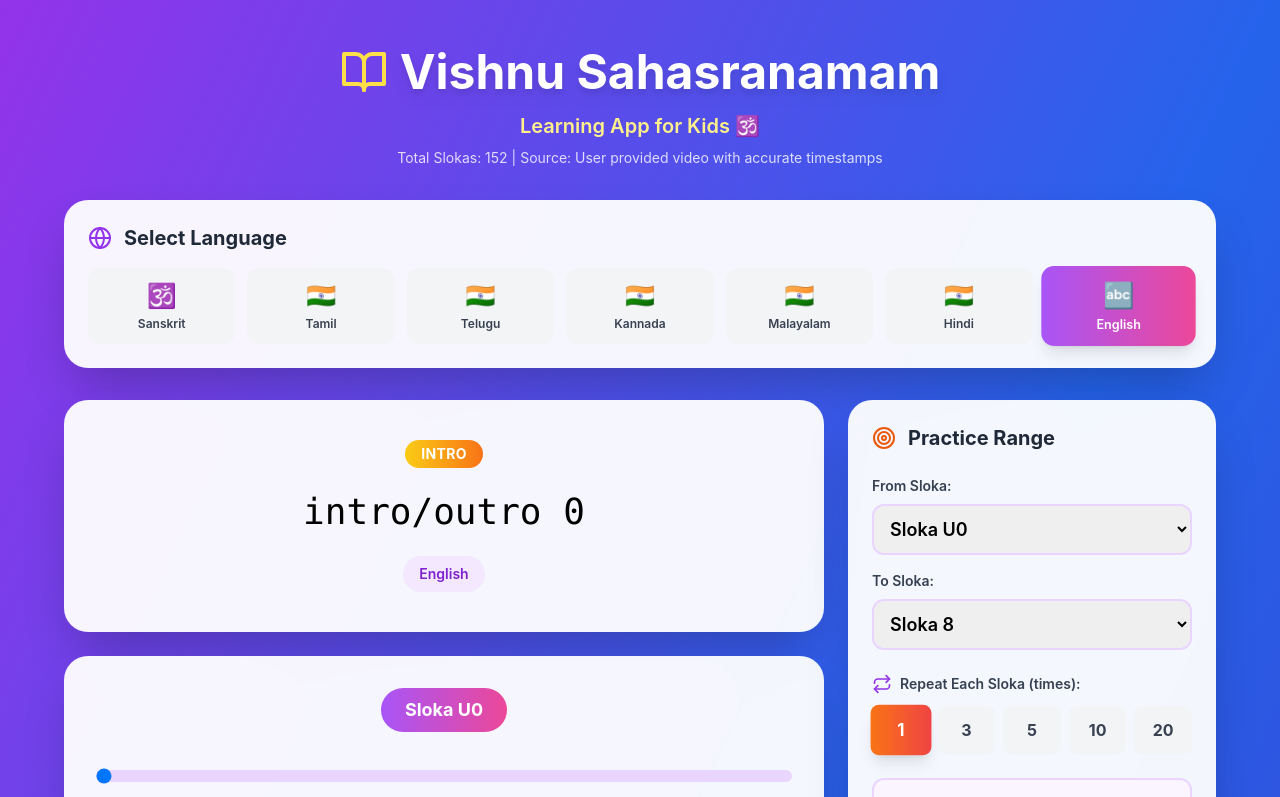
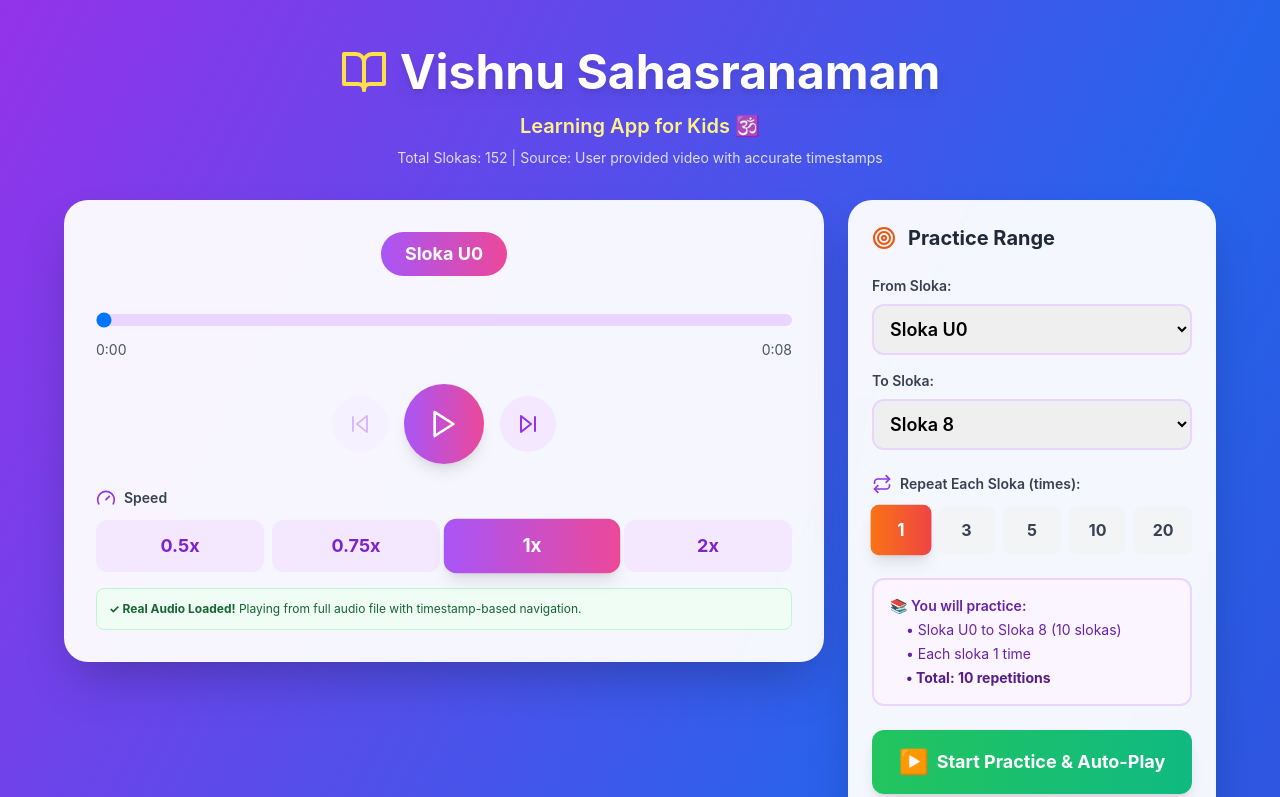
Before and after one commit to sharanainapurapu/vishnu-sahasranamam, a React (Vite) app: page / in a window 1280 px wide. Shown: the top 797 px of the page. Built offline with nearby package versions, Linux system fonts and the light colour scheme.

Commit message:
feat: hide language selector and script text behind SHOW_LANGUAGES flag (v2)

```diff
--- a/src/App.jsx
+++ b/src/App.jsx
@@ -5,6 +5,7 @@ import RangeSelector from './components/RangeSelector'
 import SlokaGrid from './components/SlokaGrid'
 import LanguageSelector from './components/LanguageSelector'
 import { BookOpen } from 'lucide-react'
+import { SHOW_LANGUAGES } from './config'
 
 function App() {
   const [slokas, setSlokas] = useState([])
@@ -78,18 +79,20 @@ function App() {
           )}
         </div>
 
-        {/* Language Selector */}
-        <LanguageSelector
-          languages={metadata?.languages || []}
-          currentLanguage={language}
-          onLanguageChange={setLanguage}
-        />
+        {/* Language Selector (hidden until v2, see src/config.js) */}
+        {SHOW_LANGUAGES && (
+          <LanguageSelector
+            languages={metadata?.languages || []}
+            currentLanguage={language}
+            onLanguageChange={setLanguage}
+          />
+        )}
 
         <div className="grid grid-cols-1 lg:grid-cols-3 gap-6 mb-8">
           {/* Main Player Area - Takes 2 columns */}
           <div className="lg:col-span-2 space-y-6">
-            {/* Sloka Display */}
-            {currentSloka && (
+            {/* Sloka Display: script text + language label (hidden until v2) */}
+            {SHOW_LANGUAGES && currentSloka && (
               <SlokaDisplay
                 sloka={currentSloka}
                 language={language}
--- /dev/null
+++ b/src/config.js
@@ -0,0 +1,4 @@
+// Feature flags.
+// Language/script text is hidden until scripts are ready (planned for v2).
+// Flip to true to show the language selector and the sloka text card again.
+export const SHOW_LANGUAGES = false
```
